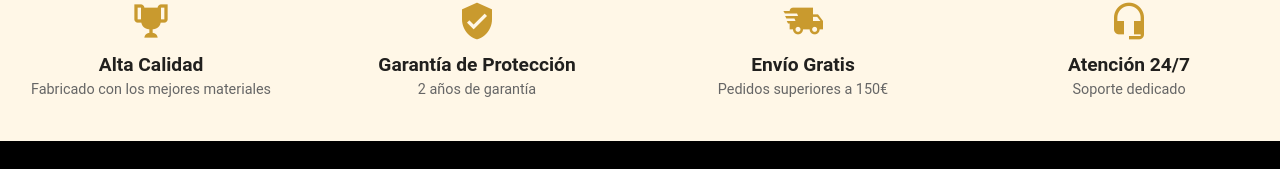
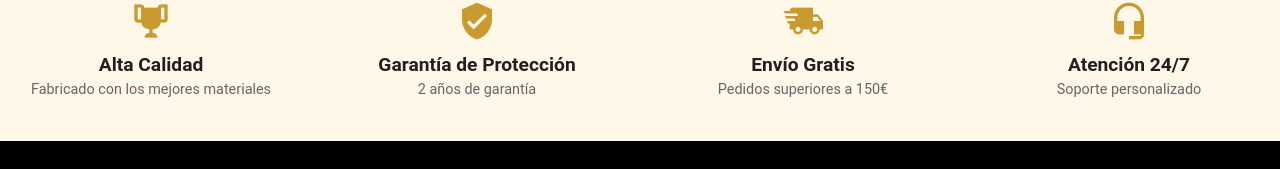
Before and after one commit to MarcosLarraga/ecommerce-decoracion-frontend, a Vue app in the folder ecommerce/: page /contacto in a window 1280 px wide. Shown: the part 1094-1263 px from the top of the page. Built offline with nearby package versions, Linux system fonts and the light colour scheme; the HTML template or start-up script is replaced by a standard one.

Commit message:
cambio detalle

```diff
--- a/ecommerce/src/components/SoporteInfo.vue
+++ b/ecommerce/src/components/SoporteInfo.vue
@@ -17,7 +17,7 @@ const benefits = ref([
   { icon: 'mdi-trophy', title: 'Alta Calidad', text: 'Fabricado con los mejores materiales' },
   { icon: 'mdi-shield-check', title: 'Garantía de Protección', text: '2 años de garantía' },
   { icon: 'mdi-truck-fast', title: 'Envío Gratis', text: 'Pedidos superiores a 150€' },
-  { icon: 'mdi-headset', title: 'Atención 24/7', text: 'Soporte dedicado' },
+  { icon: 'mdi-headset', title: 'Atención 24/7', text: 'Soporte personalizado' },
 ]);
 </script>
 
```
